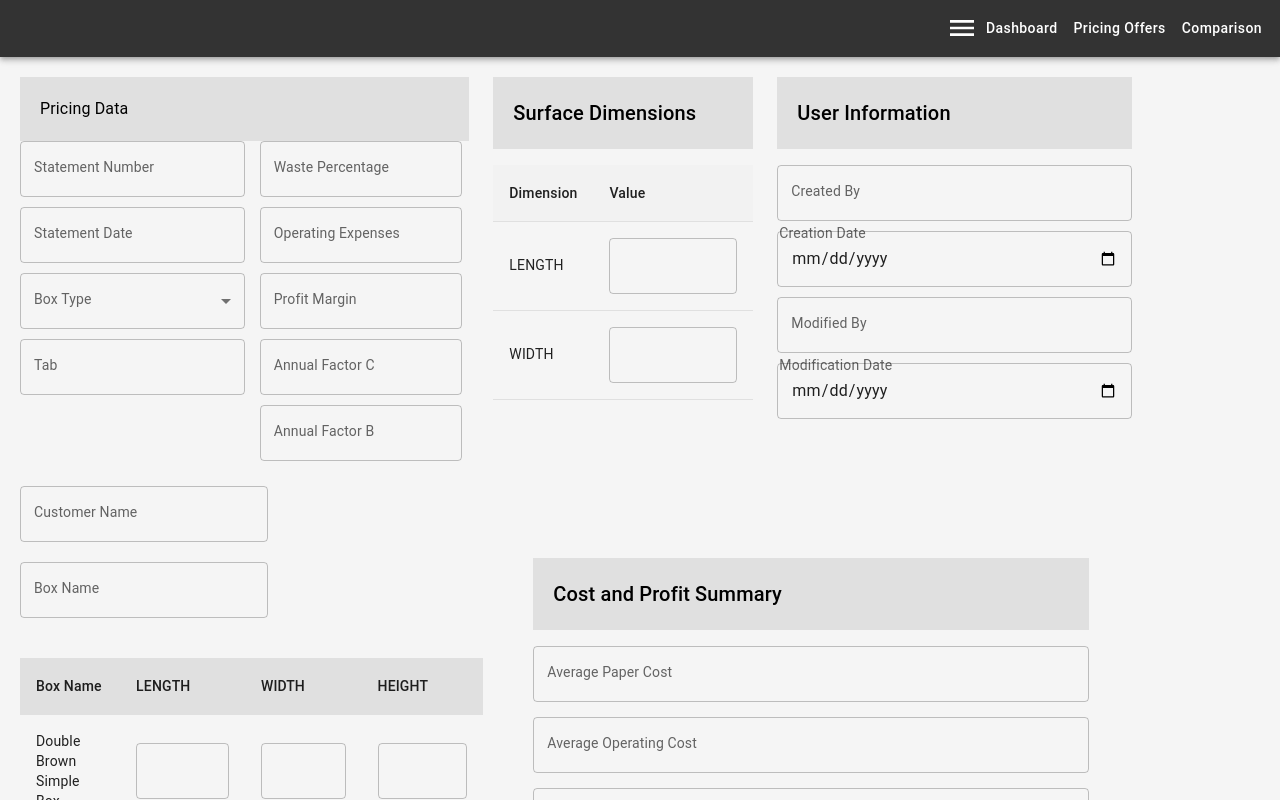
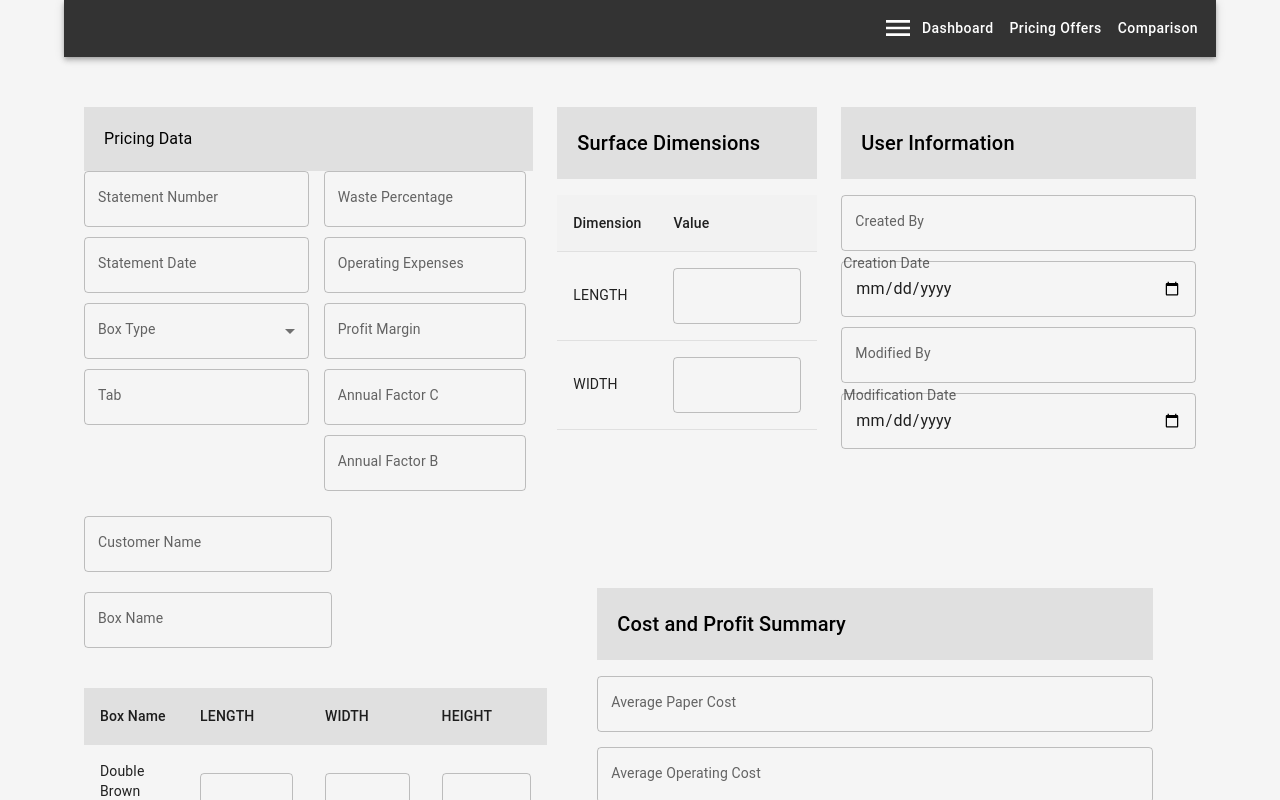
Before and after one commit to karim40188/pricing-project-master, a React (Vite) app: page /home in a window 1280 px wide. Shown: the top 800 px of the page. Built offline with nearby package versions, Linux system fonts and the light colour scheme.

Commit message:
some edit

```diff
--- a/src/components/Home.jsx
+++ b/src/components/Home.jsx
@@ -88,7 +88,13 @@ function Home() {
   };
 
   return (
-    <Box sx={{display:'flex',flexDirection:'column',gap:'30px'}}>
+    <Box
+      sx={{
+        display: "flex",
+        flexDirection: "column",
+        gap: "30px",
+      }}
+    >
       <Grid2 container spacing={3} justfiyContent="space-between">
         {/* num 1 */}
         <Grid2 size={{ xs: 12, md: 5 }}>
@@ -103,7 +109,9 @@ function Home() {
             whileInView={{ opacity: 1, y: 0 }}
             transition={{ duration: 0.5 }}
           >
-            <Typography sx={{backgroundColor:'#E0E0E0',p:'20px'}}>{t("pricingData")}</Typography>
+            <Typography sx={{ backgroundColor: "#E0E0E0", p: "20px" ,width:'100%'}}>
+              {t("pricingData")}
+            </Typography>
             <Box sx={{ display: "flex", flexWrap: "wrap", gap: "15px" }}>
               <Box
                 sx={{
@@ -111,7 +119,6 @@ function Home() {
                   flexDirection: "column",
                   gap: "10px",
                   width: "50%",
-
                 }}
               >
                 <TextField
@@ -175,7 +182,7 @@ function Home() {
               <Box>
                 <Box>
                   <TextField
-                    sx={{ width: "100%",my:'10px'  }}
+                    sx={{ width: "100%", my: "10px" }}
                     label={t("customerName")}
                     value={customerName}
                     onClick={handleTextFieldClick}
@@ -246,7 +253,7 @@ function Home() {
                   </Dialog>
                 </Box>
                 <TextField
-                  sx={{ width: "100%",my:'10px',}}
+                  sx={{ width: "100%", my: "10px" }}
                   label={t("boxName")}
                   variant="outlined"
                 />
@@ -269,7 +276,10 @@ function Home() {
             whileInView={{ opacity: 1, y: 0 }}
             transition={{ duration: 0.5 }}
           >
-            <Typography variant="h6" sx={{ mb: 2, backgroundColor:'#E0E0E0',p:"20px" }}>
+            <Typography
+              variant="h6"
+              sx={{ mb: 2, backgroundColor: "#E0E0E0", p: "20px" }}
+            >
               {t("surfaceDimensions")} {/* ترجمة النص */}
             </Typography>
             <TableContainer>
@@ -321,7 +331,10 @@ function Home() {
             whileInView={{ opacity: 1, y: 0 }}
             transition={{ duration: 0.5 }}
           >
-            <Typography variant="h6" sx={{ mb: 2, backgroundColor:'#E0E0E0' , p:"20px"}}>
+            <Typography
+              variant="h6"
+              sx={{ mb: 2, backgroundColor: "#E0E0E0", p: "20px" }}
+            >
               {t("userInformation")}
             </Typography>
 
@@ -442,7 +455,10 @@ function Home() {
             whileInView={{ opacity: 1, y: 0 }}
             transition={{ duration: 0.5 }}
           >
-            <Typography variant="h6" sx={{ mb: 2,backgroundColor:'#E0E0E0',p:"20px" }}>
+            <Typography
+              variant="h6"
+              sx={{ mb: 2, backgroundColor: "#E0E0E0", p: "20px" }}
+            >
               {t("costAndProfitSummary")}
             </Typography>
 
@@ -511,7 +527,10 @@ function Home() {
             </Box>
           </motion.div>
         </Grid2>
-        <Grid2 size={{ xs: 12, md: 6 , }} sx={{transform:'translateY(-100px)'}}>
+        <Grid2
+          size={{ xs: 12, md: 6 }}
+          sx={{ transform: "translateY(-100px)" }}
+        >
           <motion.div
             sx={{
               border: "1px solid #ccc",
@@ -526,7 +545,10 @@ function Home() {
             whileInView={{ opacity: 1, y: 0 }}
             transition={{ duration: 0.5 }}
           >
-            <Typography variant="h6" sx={{ mb: 2, backgroundColor:'#E0E0E0',p:'20px'}}>
+            <Typography
+              variant="h6"
+              sx={{ mb: 2, backgroundColor: "#E0E0E0", p: "20px" }}
+            >
               {t("costAndProfitSummary")}
             </Typography>
 
--- a/src/components/Layout.jsx
+++ b/src/components/Layout.jsx
@@ -7,6 +7,7 @@ import { LanguageContext } from "./Context/Context";
 
 function Layout() {
   const { direction, sideBarOpen } = useContext(LanguageContext);
+  let sidebarWidth = sideBarOpen ? { xs: "40%", sm: "200px", md: "240px" } : "";
 
   return (
     <Box
@@ -18,17 +19,19 @@ function Layout() {
       <Box>{sideBarOpen && <SideBar />}</Box>
 
       <Box>
-        <Navbar />
-
         <Box
           sx={{
-            width: sideBarOpen ? "80%" : "90%",
-            mx: "auto",
-            ml: sideBarOpen ? {xs:"0",md:"250px"} : "0",
-            padding: "20px"
+            width: sideBarOpen ? "85%" : "90%",
+            margin: "auto",
+
+            ml: sidebarWidth,
           }}
         >
+          <Navbar />
+<Box sx={{ padding: "20px" ,  my:'30px',}}>
+
           <Outlet />
+</Box>
         </Box>
       </Box>
     </Box>
--- a/src/components/SideBar.jsx
+++ b/src/components/SideBar.jsx
@@ -6,14 +6,13 @@ import { useTranslation } from "react-i18next";
 import logo from "../assets/logo.png";
 import { FaXmark } from "react-icons/fa6";
 
-
 function SideBar() {
   let navigate = useNavigate();
-  const { handleLanguageChange ,setSideBarOpen} = useContext(LanguageContext);
+  const { handleLanguageChange, sideBarOpen, setSideBarOpen } =
+    useContext(LanguageContext);
   const { t } = useTranslation();
   const [links, setLinks] = useState([]);
-
-
+  let sidebarWidth = sideBarOpen ? { xs: "40%", sm: "200px", md: "240px" } : "";
 
   useEffect(() => {
     setLinks([
@@ -28,8 +27,8 @@ function SideBar() {
       <Box
         sx={{
           backgroundColor: "#0e0e0e",
-          width: { xs: "40%", sm: "200px", md: "240px" }, // Responsive width
           position: "fixed",
+          width: sidebarWidth,
           left: "0",
           top: "0",
           bottom: "0",
@@ -39,9 +38,14 @@ function SideBar() {
           height: "auto",
         }}
       >
-        <Box sx={{position:'absolute',right:'0',top:'0',fontSize:'30px'}} onClick={()=>{
-          setSideBarOpen(false)
-        }}><FaXmark /></Box>
+        <Box
+          sx={{ position: "absolute", right: "0", top: "0", fontSize: "30px" }}
+          onClick={() => {
+            setSideBarOpen(false);
+          }}
+        >
+          <FaXmark />
+        </Box>
         <Box
           sx={{
             width: "100%",
@@ -115,7 +119,9 @@ function SideBar() {
               </Typography>
             );
           })}
-          <Box sx={{ display: "flex", flexWrap: "wrap", justifyContent: "center" }}>
+          <Box
+            sx={{ display: "flex", flexWrap: "wrap", justifyContent: "center" }}
+          >
             <Button
               sx={{
                 borderRadius: "8px",
--- a/src/index.css
+++ b/src/index.css
@@ -34,6 +34,7 @@ input{
 body {
   text-align: left;
   background-color: #F5F5F5;
+  overflow-x:hidden;
 
 }
 
```
